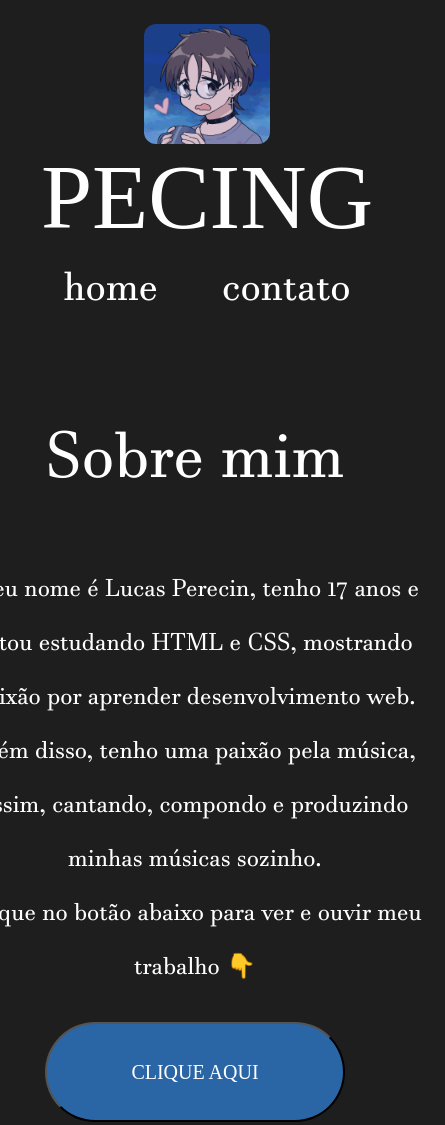
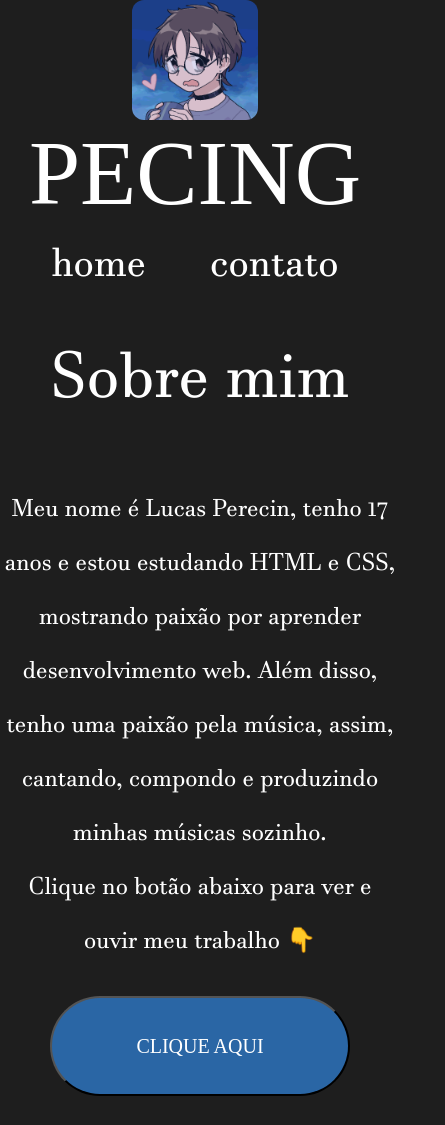
Before and after one commit to pecing/pecing, a plain HTML site: page index.html in a window 390 px wide. Shown: the top 1125 px of the page, 445 px wide, since content can reach past the window. Drawn offline with Linux system fonts and the light colour scheme; a web font is replaced by a local one.

Commit message:
Fixed mobile resolution

```diff
--- a/style.css
+++ b/style.css
@@ -143,19 +143,51 @@ body {
         display: flex;
         flex-direction: column;
         justify-content: center;
+        align-items: center;
+        text-align: center;
+        width: 100%;
+        padding: 0;
+    }
+
+    .cabecalho-titulo {
         text-align: center;
     }
 
+    .cabecalho-menu-item {
+        display: flex;
+        flex-direction: row;
+        justify-content: center;
+    }
+
     .cabecalho-imagem {
+        display: flex;
+        align-items: center;
         margin: 0;
     }
 
     .conteudo-principal {
         display: flex;
         flex-direction: column;
+        justify-content: center;
+        text-align: center;
+        margin: auto;
+        padding: 0;
     }
 
+    .conteudo-principal-texto {
+        display: flex;
+        flex-direction: column;
+        justify-content: center;
+        text-align: center;
+        margin: auto;
+        padding: 0;
+        width: 400px;
+    }
+
+
     .conteudo-principal-imagem {
+        margin-right: 0;
+        margin-left: 0;
         margin-top: 40px;
         margin-bottom: 40px;
     }
```
